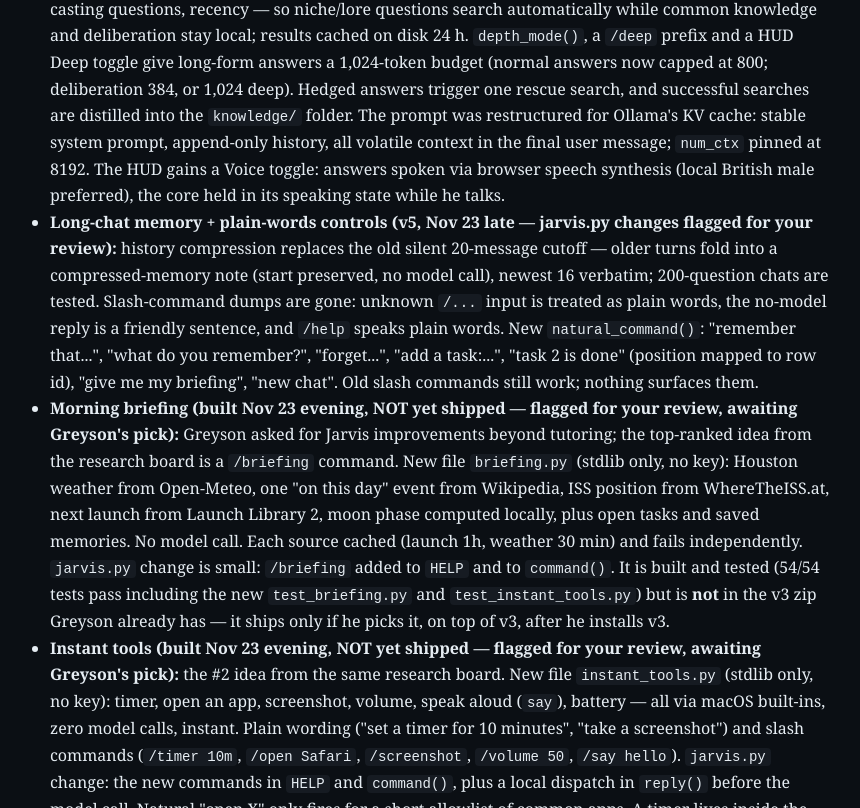
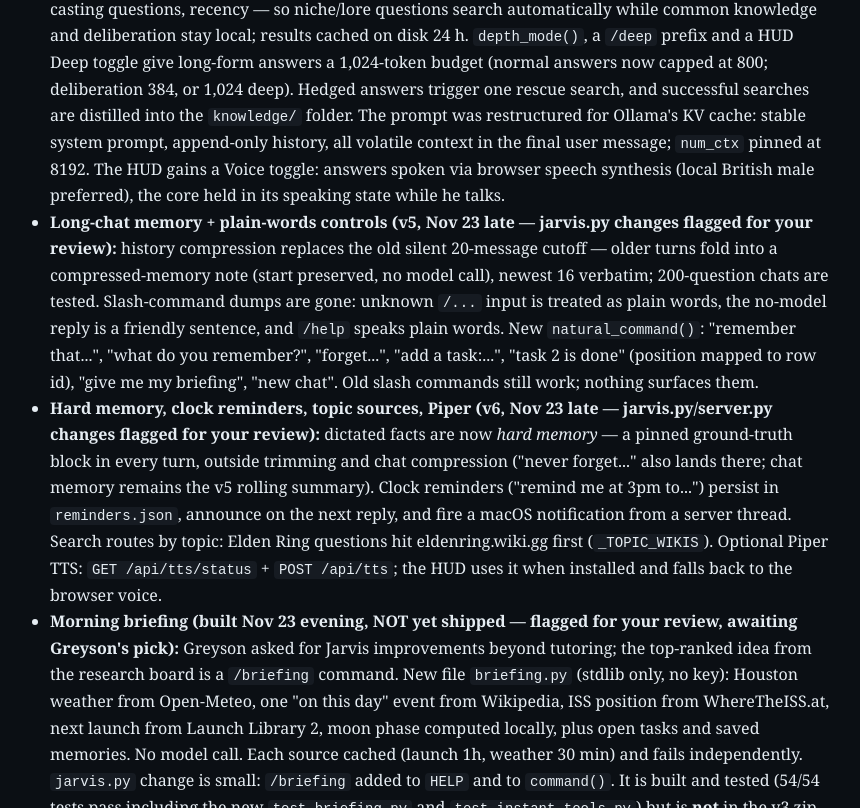
Before and after one commit to GreysonMarker/greysonmarker.github.io, a plain HTML site: page hq/brief.html in a window 1280 px wide. Shown: the part 1987-2795 px from the top of the page, without its empty margins (220-1080 px from the left). Drawn offline with Linux system fonts and the light colour scheme.

Commit message:
Brief: v6 hard memory, reminders, topic sources, Piper

```diff
--- a/hq/brief.html
+++ b/hq/brief.html
@@ -60,7 +60,7 @@ The rulebook is <code>AGENTS.md</code> in that repo. Public pages: the HUD at
       (<code>jarvis-files-v2.zip</code>); its repo PR is branch <code>orion/jarvis-v2</code>.
       <b>Jarvis v3 (Nov 23)</b> adds deliberation mode — see below. <b>v4 (Nov 23
       evening)</b> adds smart auto-lookup, adaptive depth and voice out. Test suite
-      is at 83/83 passing, plus a 300-question benchmark in <code>benchmark/</code>
+      is at 93/93 passing, plus a 300-question benchmark in <code>benchmark/</code>
       (300/300 on the decision layer; live model timing still to be run on the Mac).</li>
   <li>The old ChatGPT-hosted copy (chatgpt.site) is <b>retired</b> — Greyson rejected
       the domain and the slow on-device model. Do not treat it as current.</li>
@@ -123,6 +123,16 @@ in the PR if you disagree.</p>
       "remember that...", "what do you remember?", "forget...", "add a task:...",
       "task 2 is done" (position mapped to row id), "give me my briefing",
       "new chat". Old slash commands still work; nothing surfaces them.</li>
+  <li><b>Hard memory, clock reminders, topic sources, Piper (v6, Nov 23 late —
+      jarvis.py/server.py changes flagged for your review):</b> dictated facts are
+      now <i>hard memory</i> — a pinned ground-truth block in every turn, outside
+      trimming and chat compression ("never forget..." also lands there; chat
+      memory remains the v5 rolling summary). Clock reminders ("remind me at 3pm
+      to...") persist in <code>reminders.json</code>, announce on the next reply,
+      and fire a macOS notification from a server thread. Search routes by topic:
+      Elden Ring questions hit eldenring.wiki.gg first (<code>_TOPIC_WIKIS</code>).
+      Optional Piper TTS: <code>GET /api/tts/status</code> + <code>POST /api/tts</code>;
+      the HUD uses it when installed and falls back to the browser voice.</li>
   <li><b>Morning briefing (built Nov 23 evening, NOT yet shipped — flagged for your
       review, awaiting Greyson's pick):</b> Greyson asked for Jarvis improvements
       beyond tutoring; the top-ranked idea from the research board is a
```
